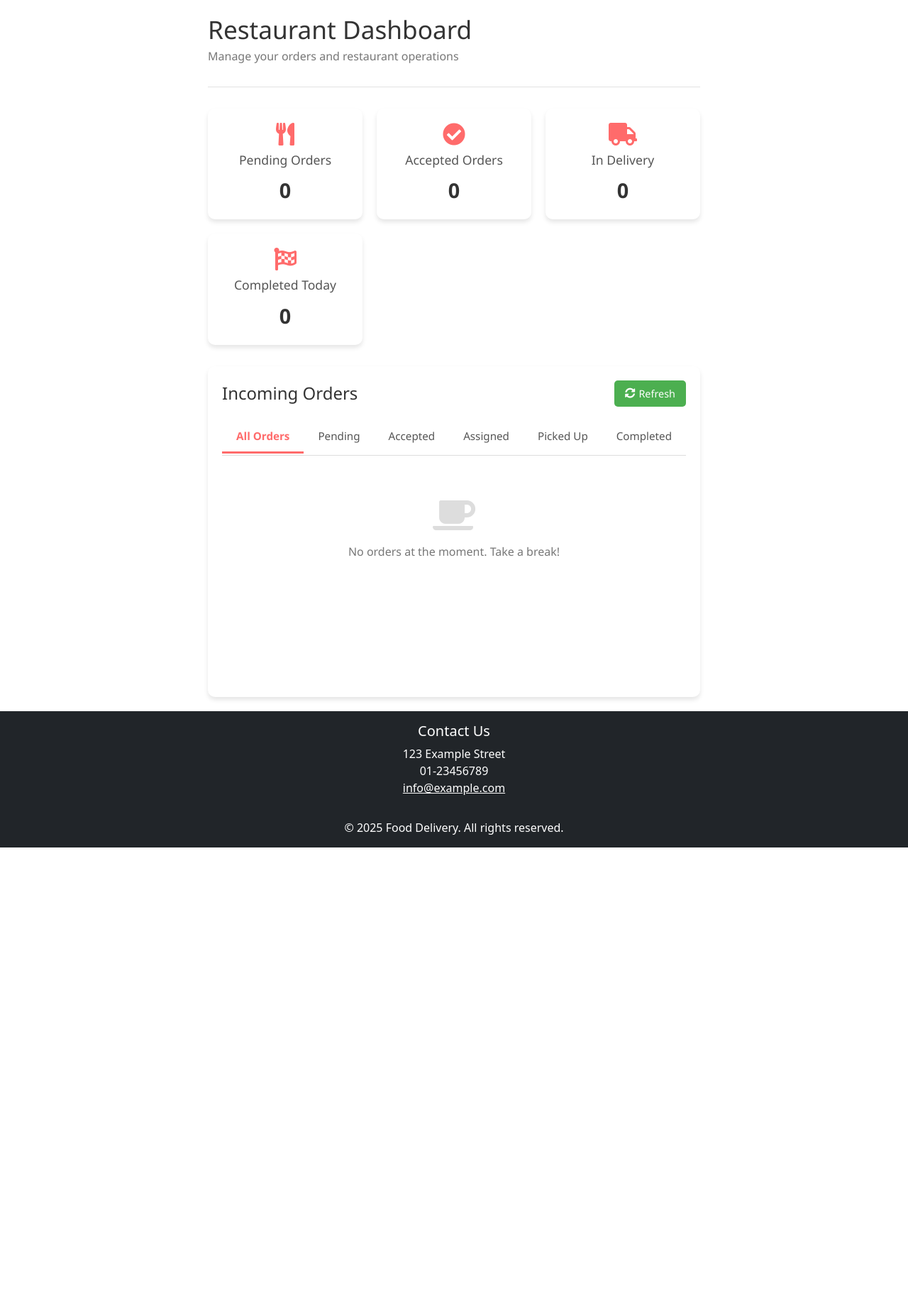
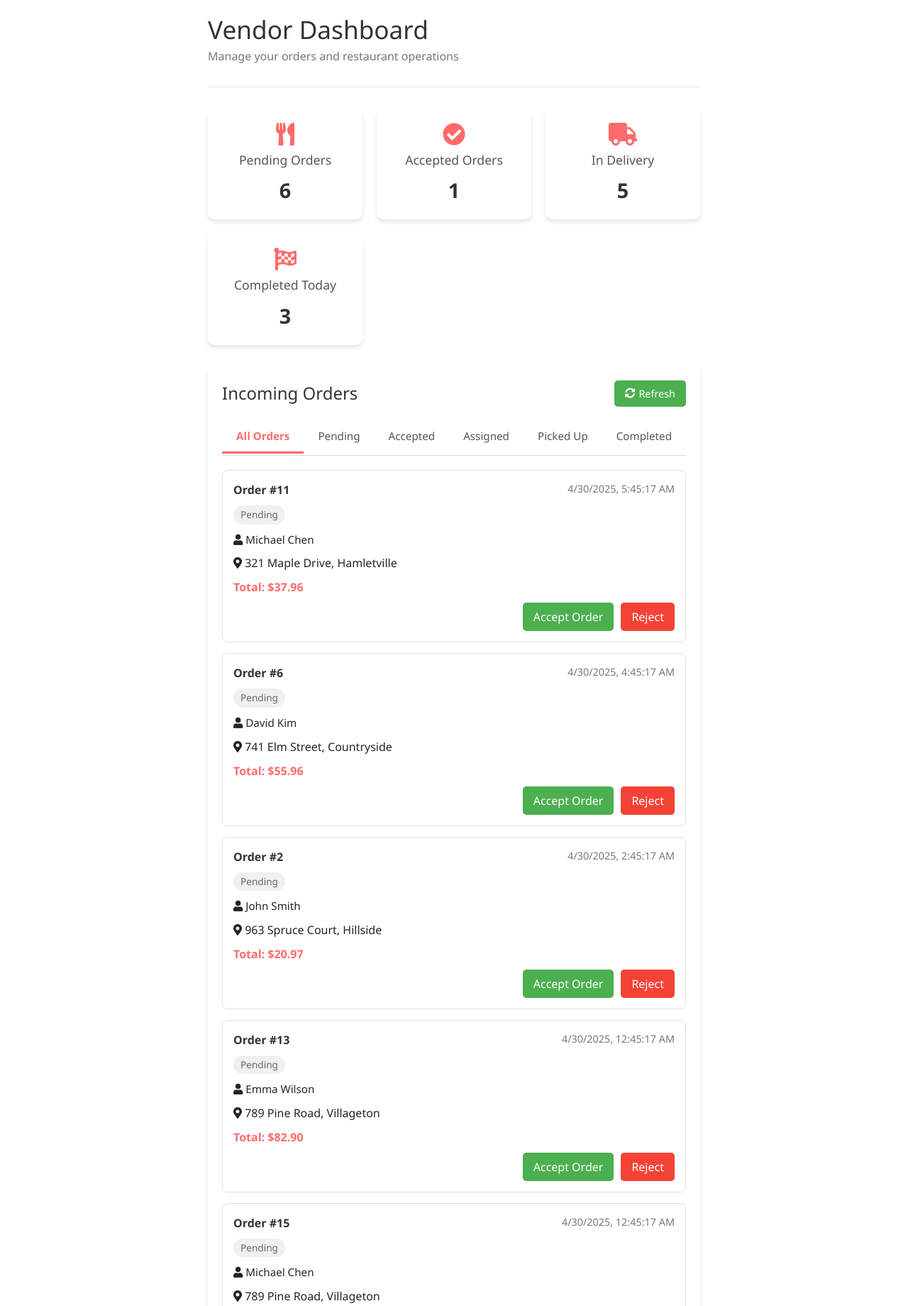
Before and after one commit to rsktbob/food_delivery_web, a Django app: template templates/home/vendor_home.html in a window 1280 px wide. Shown: the part 84-1924 px from the top of the page at 71% size. Before the commit the page ends 1278 px from the top, so only its background shows below. Run offline with Django 4.2, Linux system fonts and the light colour scheme; the template is opened without the code that fills it, so the values that code supplies are empty; some libraries are stand-ins or nearby versions.

Commit message:
create vendor_home ui

```diff
--- a/static/css/vendor_home.css
+++ b/static/css/vendor_home.css
@@ -347,10 +347,24 @@
 
 .order-summary {
     display: flex;
-    justify-content: space-between;
+    justify-content: flex-end;
     margin-top: 20px;
     padding-top: 15px;
     border-top: 1px dashed #ddd;
+}
+
+.summary-line {
+    display: flex;
+    justify-content: space-between;
+    margin-bottom: 5px;
+    min-width: 200px;
+}
+
+.total-line {
+    margin-top: 10px;
+    padding-top: 10px;
+    border-top: 1px solid #eee;
+    font-size: 1.1rem;
 }
 
 .order-summary-label {
--- /dev/null
+++ b/static/js/vendor_home.js
@@ -0,0 +1,493 @@
+document.addEventListener('DOMContentLoaded', () => {
+    // DOM Elements
+    const ordersList = document.getElementById('orders-list');
+    const refreshButton = document.getElementById('refresh-orders');
+    const tabButtons = document.querySelectorAll('.tab-button');
+    const modal = document.getElementById('order-detail-modal');
+    const closeModal = document.querySelector('.close-modal');
+    const acceptOrderBtn = document.getElementById('accept-order-btn');
+    const rejectOrderBtn = document.getElementById('reject-order-btn');
+    const orderDetailContent = document.querySelector('.order-detail-content');
+    const toast = document.getElementById('toast-notification');
+    const toastMessage = document.getElementById('toast-message');
+
+    // Stats counters
+    const pendingCount = document.getElementById('pending-count');
+    const acceptedCount = document.getElementById('accepted-count');
+    const deliveryCount = document.getElementById('delivery-count');
+    const completedCount = document.getElementById('completed-count');
+
+    // State
+    let currentRestaurantId = '1'; // Fake restaurant ID
+    let orders = [];
+    let currentFilter = 'all';
+    let selectedOrderId = null;
+
+    // Fake menu items for generating order items
+    const menuItems = [
+        { id: 1, name: "Spicy Chicken Burger", price: 12.99 },
+        { id: 2, name: "Vegetarian Pizza", price: 15.99 },
+        { id: 3, name: "Beef Noodle Soup", price: 13.50 },
+        { id: 4, name: "Caesar Salad", price: 9.99 },
+        { id: 5, name: "Chocolate Lava Cake", price: 7.99 },
+        { id: 6, name: "Iced Latte", price: 4.99 },
+        { id: 7, name: "French Fries", price: 5.99 },
+        { id: 8, name: "Chicken Tenders", price: 10.99 },
+        { id: 9, name: "Garlic Bread", price: 3.99 },
+        { id: 10, name: "Fruit Smoothie", price: 6.99 }
+    ];
+
+    // Fake customer data
+    const customers = [
+        { id: 1, username: "John Smith", phone: "555-123-4567" },
+        { id: 2, username: "Emma Wilson", phone: "555-234-5678" },
+        { id: 3, username: "Michael Chen", phone: "555-345-6789" },
+        { id: 4, username: "Sophia Rodriguez", phone: "555-456-7890" },
+        { id: 5, username: "David Kim", phone: "555-567-8901" }
+    ];
+
+    // Addresses for random assignment
+    const addresses = [
+        "123 Main St, Apt 4B, Cityville",
+        "456 Oak Avenue, Townsburg",
+        "789 Pine Road, Villageton",
+        "321 Maple Drive, Hamletville",
+        "654 Birch Boulevard, Downtown",
+        "987 Cedar Lane, Uptown",
+        "741 Elm Street, Countryside",
+        "852 Willow Path, Riverside",
+        "963 Spruce Court, Hillside",
+        "159 Redwood Way, Lakeside"
+    ];
+
+    // Payment methods
+    const paymentMethods = ["Credit Card", "Cash on Delivery", "Digital Wallet", "Bank Transfer"];
+
+    // Generate fake orders
+    function generateFakeOrders(count = 15) {
+        const statuses = ['Created', 'Accepted', 'Assigned', 'Picked_Up', 'Finish'];
+        const orders = [];
+
+        const now = new Date();
+
+        for (let i = 1; i <= count; i++) {
+            // Generate random date within the last 24 hours
+            const orderDate = new Date(now);
+            orderDate.setHours(now.getHours() - Math.random() * 24);
+
+            // Select random status with weighted distribution
+            // More likely to be recent statuses (Created, Accepted) than completed ones
+            let status;
+            const rand = Math.random();
+            if (rand < 0.3) status = statuses[0]; // Created - 30%
+            else if (rand < 0.6) status = statuses[1]; // Accepted - 30%
+            else if (rand < 0.8) status = statuses[2]; // Assigned - 20%
+            else if (rand < 0.9) status = statuses[3]; // Picked_Up - 10%
+            else status = statuses[4]; // Finish - 10%
+
+            // Generate random customer
+            const customer = customers[Math.floor(Math.random() * customers.length)];
+
+            // Generate random delivery address
+            const deliveryAddress = addresses[Math.floor(Math.random() * addresses.length)];
+
+            // Generate random payment method
+            const paymentMethod = paymentMethods[Math.floor(Math.random() * paymentMethods.length)];
+
+            // Generate random order items
+            const itemCount = 1 + Math.floor(Math.random() * 5); // 1-5 items
+            const items = [];
+            let totalPrice = 0;
+
+            for (let j = 0; j < itemCount; j++) {
+                const menuItem = menuItems[Math.floor(Math.random() * menuItems.length)];
+                const quantity = 1 + Math.floor(Math.random() * 3); // 1-3 quantity
+                const hasInstructions = Math.random() < 0.3; // 30% chance of special instructions
+
+                const specialInstructions = hasInstructions
+                    ? ["No onions please", "Extra spicy", "Gluten-free if possible", "Sauce on the side", "No ice"][Math.floor(Math.random() * 5)]
+                    : "";
+
+                const itemPrice = menuItem.price * quantity;
+                totalPrice += itemPrice;
+
+                items.push({
+                    id: j + 1,
+                    menu_item: menuItem,
+                    quantity: quantity,
+                    unit_price: menuItem.price,
+                    special_instructions: specialInstructions
+                });
+            }
+
+            // Add delivery fee
+            const deliveryFee = 3.99;
+
+            // Create order object
+            orders.push({
+                id: i,
+                customer: customer,
+                created_at: orderDate.toISOString(),
+                updated_at: orderDate.toISOString(),
+                status: status,
+                delivery_address: deliveryAddress,
+                payment_method: paymentMethod,
+                items: items,
+                total_price: totalPrice.toFixed(2),
+                delivery_fee: deliveryFee.toFixed(2),
+                grand_total: (totalPrice + deliveryFee).toFixed(2),
+                is_paid: Math.random() < 0.7 // 70% chance of being paid
+            });
+        }
+
+        return orders;
+    }
+
+    // Load fake data on initialization
+    function initializeDashboard() {
+        // Generate fake orders
+        orders = generateFakeOrders(15);
+
+        // Update stats and display orders
+        updateStats();
+        displayOrders();
+
+        console.log("Dashboard initialized with fake data");
+    }
+
+    // Update dashboard statistics
+    function updateStats() {
+        if (!orders || orders.length === 0) {
+            pendingCount.textContent = '0';
+            acceptedCount.textContent = '0';
+            deliveryCount.textContent = '0';
+            completedCount.textContent = '0';
+            return;
+        }
+
+        // Count orders by status
+        const counts = {
+            'Created': 0,
+            'Accepted': 0,
+            'Assigned': 0,
+            'Picked_Up': 0,
+            'Finish': 0
+        };
+
+        orders.forEach(order => {
+            if (counts.hasOwnProperty(order.status)) {
+                counts[order.status]++;
+            }
+        });
+
+        // Update UI counters
+        pendingCount.textContent = counts['Created'];
+        acceptedCount.textContent = counts['Accepted'];
+        deliveryCount.textContent = counts['Assigned'] + counts['Picked_Up'];
+        completedCount.textContent = counts['Finish'];
+    }
+
+    // Display orders based on current filter
+    function displayOrders() {
+        if (!orders || orders.length === 0) {
+            ordersList.innerHTML = `
+                <div class="no-orders-message">
+                    <i class="fas fa-coffee"></i>
+                    <p>No orders at the moment. Take a break!</p>
+                </div>
+            `;
+            return;
+        }
+
+        // Filter orders by status if needed
+        const filteredOrders = currentFilter === 'all'
+            ? orders
+            : orders.filter(order => order.status === currentFilter);
+
+        if (filteredOrders.length === 0) {
+            ordersList.innerHTML = `
+                <div class="no-orders-message">
+                    <i class="fas fa-filter"></i>
+                    <p>No ${currentFilter.toLowerCase()} orders found.</p>
+                </div>
+            `;
+            return;
+        }
+
+        // Sort orders: Created first, then by most recent
+        filteredOrders.sort((a, b) => {
+            // Put 'Created' status first
+            if (a.status === 'Created' && b.status !== 'Created') return -1;
+            if (a.status !== 'Created' && b.status === 'Created') return 1;
+
+            // Then sort by date (most recent first)
+            return new Date(b.created_at) - new Date(a.created_at);
+        });
+
+        // Clear the list
+        ordersList.innerHTML = '';
+
+        // Add each order card
+        filteredOrders.forEach(order => {
+            const orderCard = document.createElement('div');
+            orderCard.className = 'order-card';
+            orderCard.dataset.orderId = order.id;
+
+            // Format date for display
+            const orderDate = new Date(order.created_at);
+            const formattedDate = orderDate.toLocaleString();
+
+            // Create order card HTML
+            orderCard.innerHTML = `
+                <div class="order-header">
+                    <span class="order-id">Order #${order.id}</span>
+                    <span class="order-time">${formattedDate}</span>
+                </div>
+                <div class="order-status status-${order.status.toLowerCase()}">${formatStatus(order.status)}</div>
+                <div class="order-customer">
+                    <i class="fas fa-user"></i> ${order.customer.username}
+                </div>
+                <div class="order-address">
+                    <i class="fas fa-map-marker-alt"></i> ${order.delivery_address}
+                </div>
+                <div class="order-total">
+                    Total: $${parseFloat(order.total_price).toFixed(2)}
+                </div>
+                <div class="order-actions">
+                    ${getOrderActions(order)}
+                </div>
+            `;
+
+            // Add click event to show order details
+            orderCard.addEventListener('click', (e) => {
+                // If clicking on a button inside the card, don't open the modal
+                if (e.target.tagName === 'BUTTON' || e.target.closest('button')) {
+                    return;
+                }
+
+                openOrderDetails(order);
+            });
+
+            ordersList.appendChild(orderCard);
+        });
+
+        // Add event listeners to action buttons
+        document.querySelectorAll('.btn-accept').forEach(btn => {
+            btn.addEventListener('click', (e) => {
+                e.stopPropagation(); // Prevent opening the modal
+                const orderId = e.target.closest('.order-card').dataset.orderId;
+                acceptOrder(orderId);
+            });
+        });
+
+        document.querySelectorAll('.btn-reject').forEach(btn => {
+            btn.addEventListener('click', (e) => {
+                e.stopPropagation(); // Prevent opening the modal
+                showToast('Order rejection feature is coming soon.');
+            });
+        });
+    }
+
+    // Format order status for display
+    function formatStatus(status) {
+        switch (status) {
+            case 'Created':
+                return 'Pending';
+            case 'Picked_Up':
+                return 'Picked Up';
+            default:
+                return status;
+        }
+    }
+
+    // Get appropriate action buttons based on order status
+    function getOrderActions(order) {
+        if (order.status === 'Created') {
+            return `
+                <button class="btn-accept" data-order-id="${order.id}">Accept Order</button>
+                <button class="btn-reject" data-order-id="${order.id}">Reject</button>
+            `;
+        }
+
+        return '';
+    }
+
+    // Open order details modal
+    function openOrderDetails(order) {
+        selectedOrderId = order.id;
+
+        // Format order details in the modal
+        orderDetailContent.innerHTML = `
+            <div class="order-detail-section">
+                <h3>Order Information</h3>
+                <p><strong>Order ID:</strong> #${order.id}</p>
+                <p><strong>Date:</strong> ${new Date(order.created_at).toLocaleString()}</p>
+                <p><strong>Status:</strong> <span class="order-status status-${order.status.toLowerCase()}">${formatStatus(order.status)}</span></p>
+                <p><strong>Payment Status:</strong> ${order.is_paid ? '<span style="color: #4caf50">Paid</span>' : '<span style="color: #f44336">Unpaid</span>'}</p>
+                <p><strong>Payment Method:</strong> ${order.payment_method}</p>
+            </div>
+
+            <div class="order-detail-section">
+                <h3>Customer Information</h3>
+                <p><strong>Name:</strong> ${order.customer.username}</p>
+                <p><strong>Phone:</strong> ${order.customer.phone}</p>
+                <p><strong>Delivery Address:</strong> ${order.delivery_address}</p>
+            </div>
+
+            <div class="order-detail-section">
+                <h3>Order Items</h3>
+                <ul class="order-items-list">
+                    ${generateOrderItemsList(order.items)}
+                </ul>
+            </div>
+
+            <div class="order-summary">
+                <div>
+                    <div class="summary-line">
+                        <span>Subtotal:</span>
+                        <span>$${parseFloat(order.total_price).toFixed(2)}</span>
+                    </div>
+                    <div class="summary-line">
+                        <span>Delivery Fee:</span>
+                        <span>$${parseFloat(order.delivery_fee).toFixed(2)}</span>
+                    </div>
+                    <div class="summary-line total-line">
+                        <span class="order-summary-label">Total:</span>
+                        <span class="order-summary-value">$${parseFloat(order.grand_total).toFixed(2)}</span>
+                    </div>
+                </div>
+            </div>
+        `;
+
+        // Show/hide action buttons based on order status
+        if (order.status === 'Created') {
+            acceptOrderBtn.style.display = 'block';
+            rejectOrderBtn.style.display = 'block';
+        } else {
+            acceptOrderBtn.style.display = 'none';
+            rejectOrderBtn.style.display = 'none';
+        }
+
+        // Show the modal
+        modal.style.display = 'block';
+    }
+
+    // Generate HTML for order items list
+    function generateOrderItemsList(items) {
+        if (!items || items.length === 0) {
+            return '<li>No items found.</li>';
+        }
+
+        return items.map(item => `
+            <li class="order-item">
+                <div class="order-item-details">
+                    <span>
+                        <span class="item-quantity">${item.quantity}x</span>
+                        ${item.menu_item.name}
+                    </span>
+                    <span class="item-price">$${parseFloat(item.unit_price * item.quantity).toFixed(2)}</span>
+                </div>
+                ${item.special_instructions ? `<div class="item-instructions">Note: ${item.special_instructions}</div>` : ''}
+            </li>
+        `).join('');
+    }
+
+    // Accept an order
+    function acceptOrder(orderId) {
+        // In demo mode, just update the local data
+        const orderIndex = orders.findIndex(order => order.id.toString() === orderId.toString());
+
+        if (orderIndex !== -1) {
+            // Update order status
+            orders[orderIndex].status = 'Accepted';
+
+            // Update UI
+            updateStats();
+            displayOrders();
+
+            // Close modal if open
+            modal.style.display = 'none';
+
+            // Show success message
+            showToast('Order #' + orderId + ' accepted successfully!');
+        }
+    }
+
+    // Simulate refreshing orders with 30% new orders
+    function simulateRefresh() {
+        showToast('Refreshing orders...');
+
+        // Keep existing orders that aren't "Finish" status
+        const existingOrders = orders.filter(order => order.status !== 'Finish');
+
+        // Generate some new orders (30% chance of new orders)
+        const newOrderCount = Math.floor(Math.random() * 3); // 0-2 new orders
+        const newOrders = generateFakeOrders(newOrderCount);
+
+        // Combine orders
+        orders = [...existingOrders, ...newOrders];
+
+        // Update UI
+        updateStats();
+        displayOrders();
+
+        showToast(newOrderCount > 0
+            ? `Refreshed orders! ${newOrderCount} new order${newOrderCount !== 1 ? 's' : ''} received.`
+            : 'Refreshed orders! No new orders.');
+    }
+
+    // Show toast notification
+    function showToast(message) {
+        toastMessage.textContent = message;
+        toast.className = 'toast-notification show';
+
+        // Hide after 3 seconds
+        setTimeout(() => {
+            toast.className = toast.className.replace('show', '');
+        }, 3000);
+    }
+
+    // Event Listeners
+    refreshButton.addEventListener('click', simulateRefresh);
+
+    // Tab buttons for filtering orders
+    tabButtons.forEach(button => {
+        button.addEventListener('click', () => {
+            // Update active tab
+            tabButtons.forEach(btn => btn.classList.remove('active'));
+            button.classList.add('active');
+
+            // Set filter and refresh display
+            currentFilter = button.dataset.status;
+            displayOrders();
+        });
+    });
+
+    // Modal events
+    closeModal.addEventListener('click', () => {
+        modal.style.display = 'none';
+    });
+
+    // Close modal when clicking outside of it
+    window.addEventListener('click', (e) => {
+        if (e.target === modal) {
+            modal.style.display = 'none';
+        }
+    });
+
+    // Accept order button in modal
+    acceptOrderBtn.addEventListener('click', () => {
+        if (selectedOrderId) {
+            acceptOrder(selectedOrderId);
+        }
+    });
+
+    // Reject order button in modal
+    rejectOrderBtn.addEventListener('click', () => {
+        modal.style.display = 'none';
+        showToast('Order rejection feature is coming soon.');
+    });
+
+    // Initialize the dashboard with fake data
+    initializeDashboard();
+});
--- a/templates/home/vendor_home.html
+++ b/templates/home/vendor_home.html
@@ -4,7 +4,7 @@
 {% block content %}
 <div class="vendor-dashboard">
     <div class="dashboard-header">
-        <h1>Restaurant Dashboard</h1>
+        <h1>Vendor Dashboard</h1>
         <p>Manage your orders and restaurant operations</p>
     </div>
 
```
Also changed, not shown: order/urls.py (added, +7 -0 lines), db.sqlite3.
